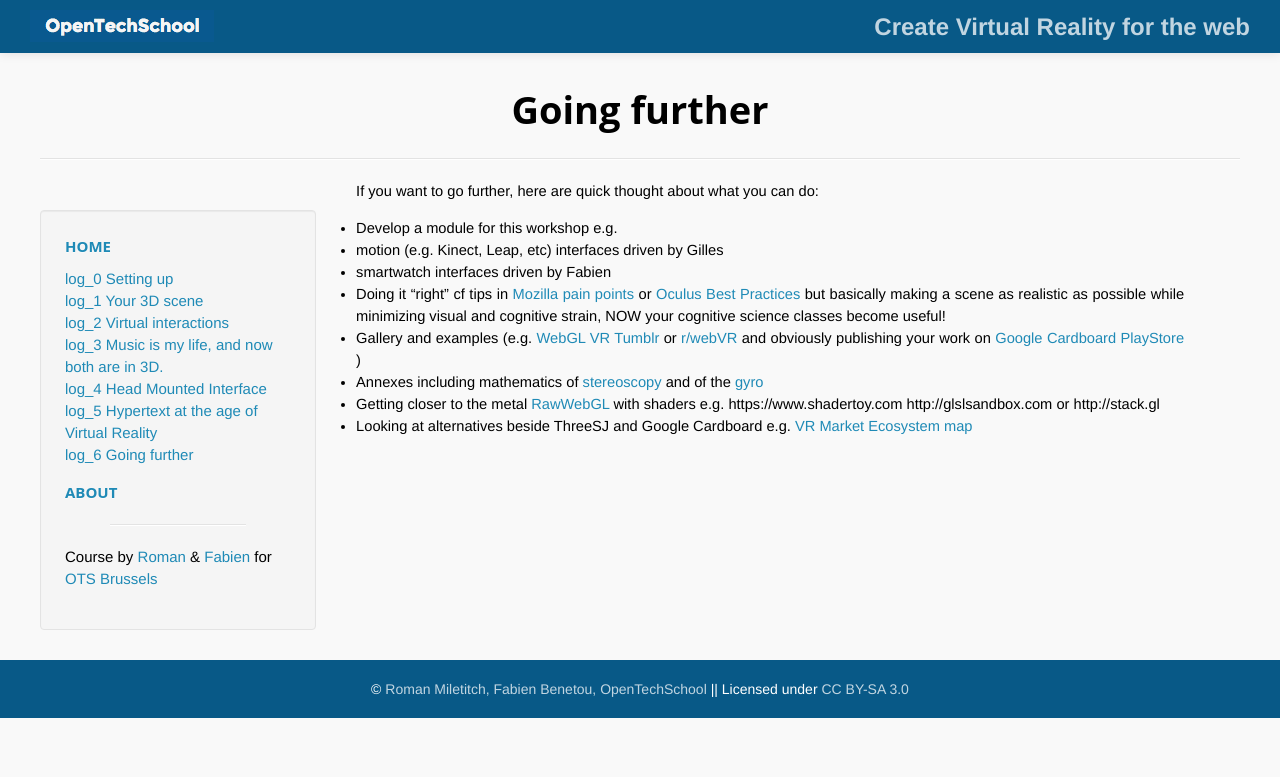
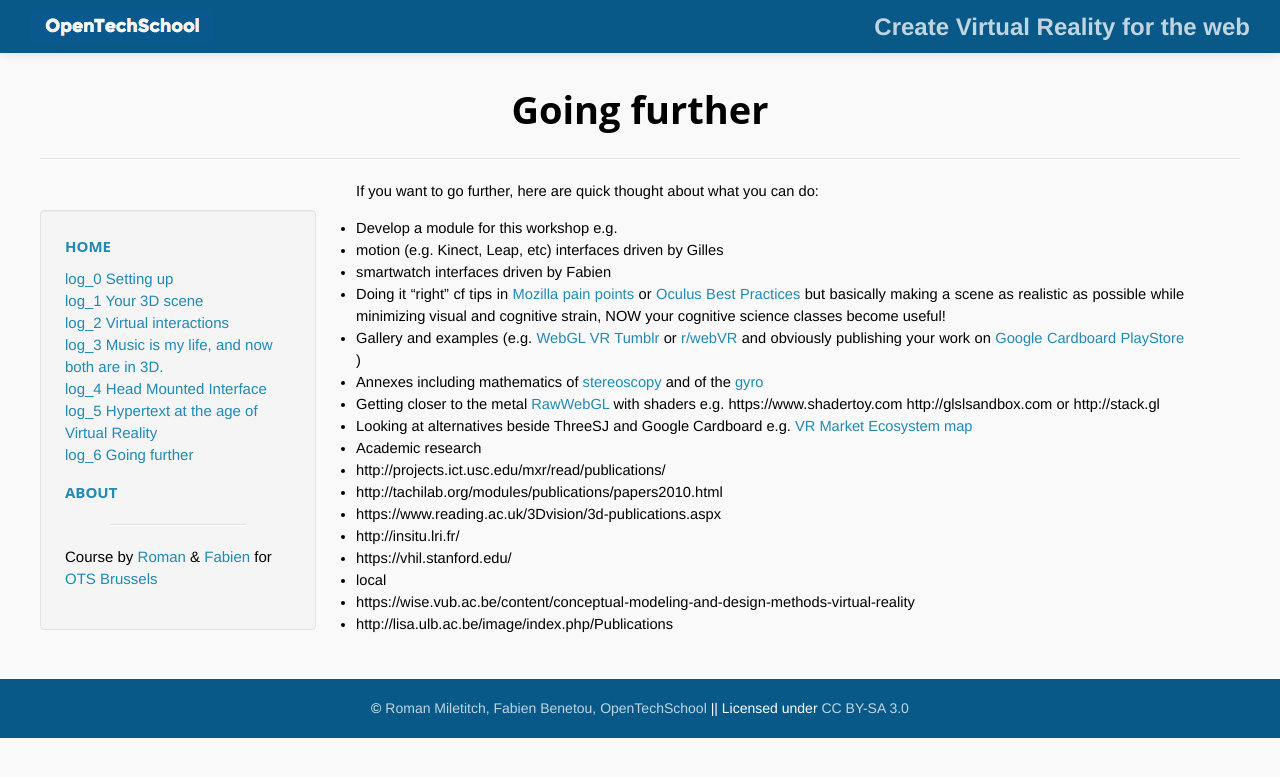
Before and after one commit to OpenTechSchool-Brussels/webVR-for-3D-graphics-and-music, a Jekyll site: the page built from going-further.markdown, in a window 1280 px wide. Shown: the top 777 px of the page. Built offline with Jekyll 4.4.1, drawn with Linux system fonts in a browser that asks for light colours; Markdown is read by kramdown in place of the engine named in the settings.

Commit message:
academic research

```diff
--- a/going-further.markdown
+++ b/going-further.markdown
@@ -15,3 +15,12 @@
 * Annexes including mathematics of [stereoscopy](http://blog.cunnington.co.za/2010/09/14/mechanics-mathematics-of-stereoscopy/) and of the [gyro](http://www.cleonis.nl/physics/phys256/gyroscope_physics.php)
 * Getting closer to the metal [RawWebGL](https://nickdesaulniers.github.io/RawWebGL/) with shaders e.g. https://www.shadertoy.com http://glslsandbox.com or http://stack.gl
 * Looking at alternatives beside ThreeSJ and Google Cardboard e.g. [VR Market Ecosystem map](https://medium.com/@mccannatron/virtual-reality-vr-market-ecosystem-map-e6090af2e2af)
+* Academic research
+ * http://projects.ict.usc.edu/mxr/read/publications/
+ * http://tachilab.org/modules/publications/papers2010.html
+ * https://www.reading.ac.uk/3Dvision/3d-publications.aspx
+ * http://insitu.lri.fr/
+ * https://vhil.stanford.edu/
+ * local
+  * https://wise.vub.ac.be/content/conceptual-modeling-and-design-methods-virtual-reality
+  * http://lisa.ulb.ac.be/image/index.php/Publications
```
